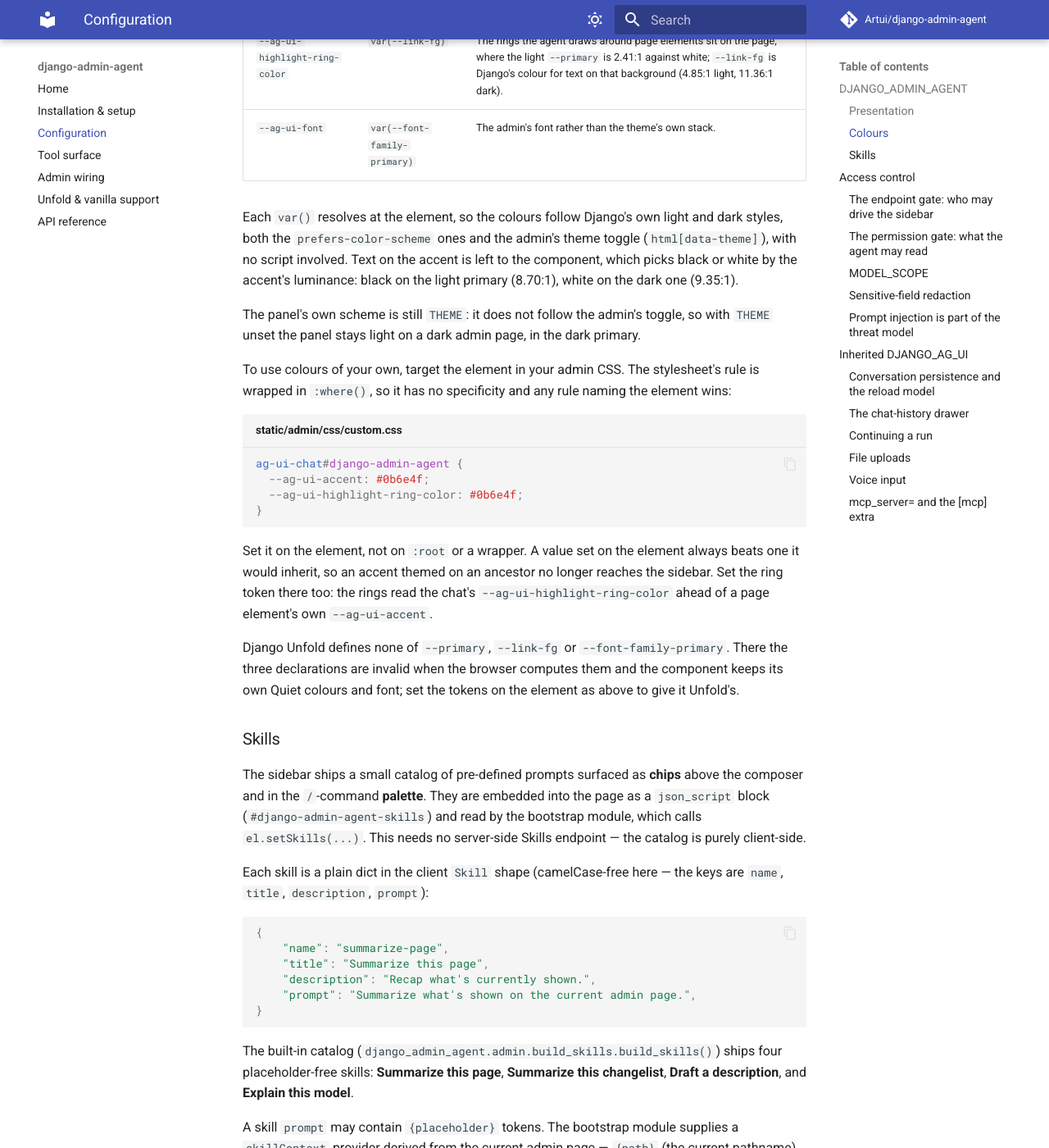
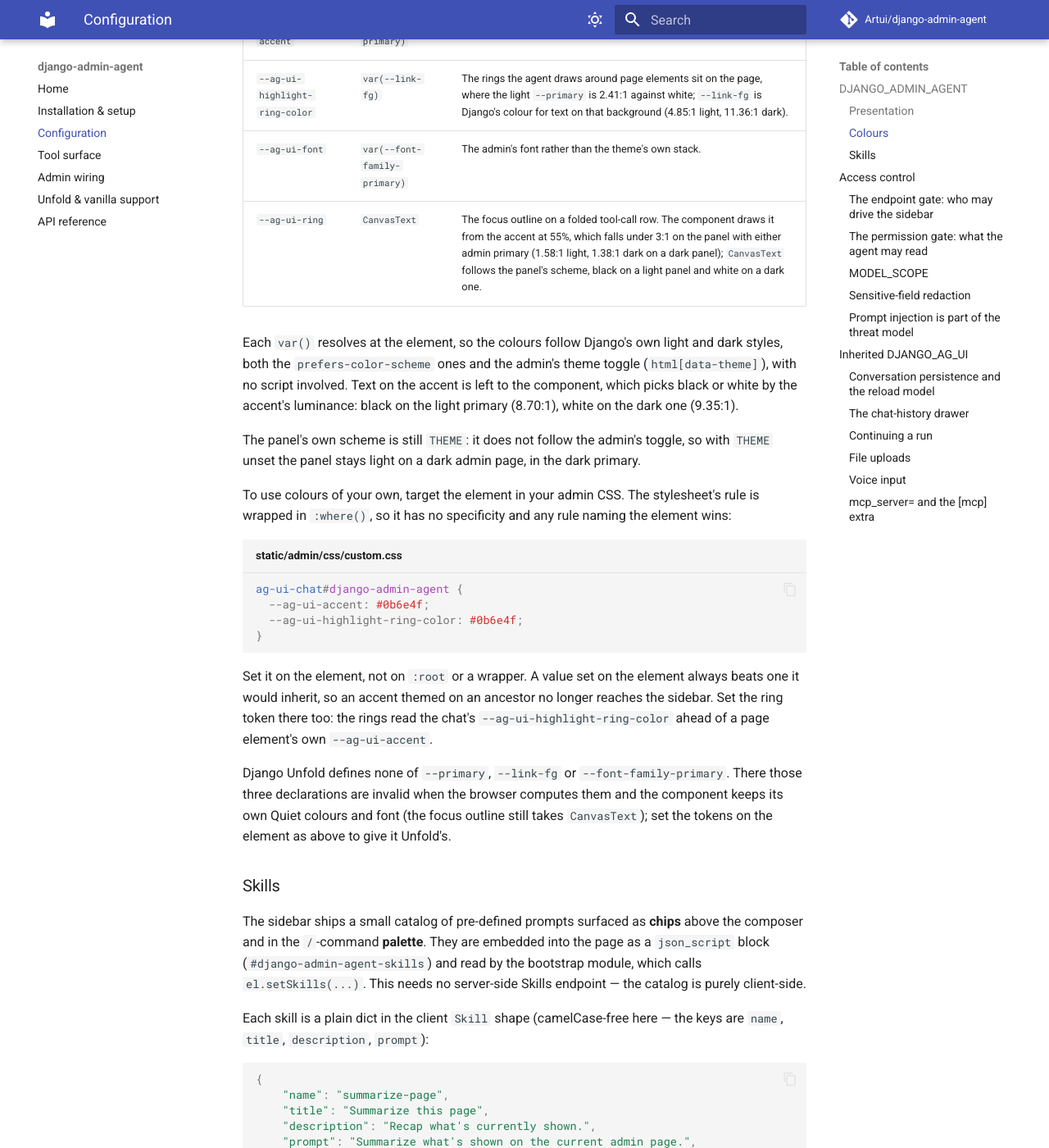
Before and after one commit to Artui/django-admin-agent, an MkDocs documentation site: the page built from docs/configuration.md, in a window 1280 px wide and 1400 px high, scrolled down 4369 px. Shown: the whole window at 82% size. Built offline with MkDocs 1.6.1 and Material for MkDocs 9.7.7, drawn with Linux system fonts in a browser that asks for light colours; comment, search, counter and statistics services are not loaded; some of the changed text lies outside the part shown.

Commit message:
Draw the folded row's focus outline in CanvasText
The component draws --ag-ui-ring from the accent at 55%, which with the
admin's primary is 1.58:1 on the default panel and 1.38:1 with a dark
panel on a dark admin. CanvasText follows the panel's scheme, black or
white. An e2e test measures the drawn outline against the panel in all
four pairings of THEME and the admin's scheme; three fail without the
line.

Co-Authored-By: Claude Opus 5.5 <noreply@anthropic.com>

```diff
--- a/django_admin_agent/static/django_admin_agent/admin_agent.css
+++ b/django_admin_agent/static/django_admin_agent/admin_agent.css
@@ -24,4 +24,10 @@
      CSS-wide keyword in a custom property inherits the property itself, which
      nothing above the element sets, so the component would fall back. */
   --ag-ui-font: var(--font-family-primary);
+  /* The keyboard focus outline on the folded tool-call row. The component
+     draws it from the accent at 55%, which on the panel is 1.58:1 with the
+     light primary and 1.38:1 with the dark one on a dark panel, under the 3:1
+     a focus indicator needs. CanvasText follows the panel's own scheme, so it
+     is black on a light panel and white on a dark one, whatever THEME says. */
+  --ag-ui-ring: CanvasText;
 }
--- a/docs/configuration.md
+++ b/docs/configuration.md
@@ -92,13 +92,14 @@ palette.
 
 The sidebar links one stylesheet of its own,
 `django_admin_agent/admin_agent.css`, which maps three of the component's tokens
-onto Django admin's:
+onto Django admin's and sets a fourth, the keyboard focus outline:
 
 | Token | Set to | Why |
 | --- | --- | --- |
 | `--ag-ui-accent` | `var(--primary)` | The panel takes the admin's brand colour. |
 | `--ag-ui-highlight-ring-color` | `var(--link-fg)` | The rings the agent draws around page elements sit on the page, where the light `--primary` is 2.41:1 against white; `--link-fg` is Django's colour for text on that background (4.85:1 light, 11.36:1 dark). |
 | `--ag-ui-font` | `var(--font-family-primary)` | The admin's font rather than the theme's own stack. |
+| `--ag-ui-ring` | `CanvasText` | The focus outline on a folded tool-call row. The component draws it from the accent at 55%, which falls under 3:1 on the panel with either admin primary (1.58:1 light, 1.38:1 dark on a dark panel); `CanvasText` follows the panel's scheme, black on a light panel and white on a dark one. |
 
 Each `var()` resolves at the element, so the colours follow Django's own light
 and dark styles, both the `prefers-color-scheme` ones and the admin's theme
@@ -127,8 +128,9 @@ reaches the sidebar. Set the ring token there too: the rings read the chat's
 `--ag-ui-highlight-ring-color` ahead of a page element's own `--ag-ui-accent`.
 
 Django Unfold defines none of `--primary`, `--link-fg` or
-`--font-family-primary`. There the three declarations are invalid when the
-browser computes them and the component keeps its own Quiet colours and font;
+`--font-family-primary`. There those three declarations are invalid when the
+browser computes them and the component keeps its own Quiet colours and font
+(the focus outline still takes `CanvasText`);
 set the tokens on the element as above to give it Unfold's.
 
 ### Skills
```
Also changed, not shown: CHANGELOG.md (+17 -14 lines), docs/unfold.md (+2 -1 lines), 1 other file.
